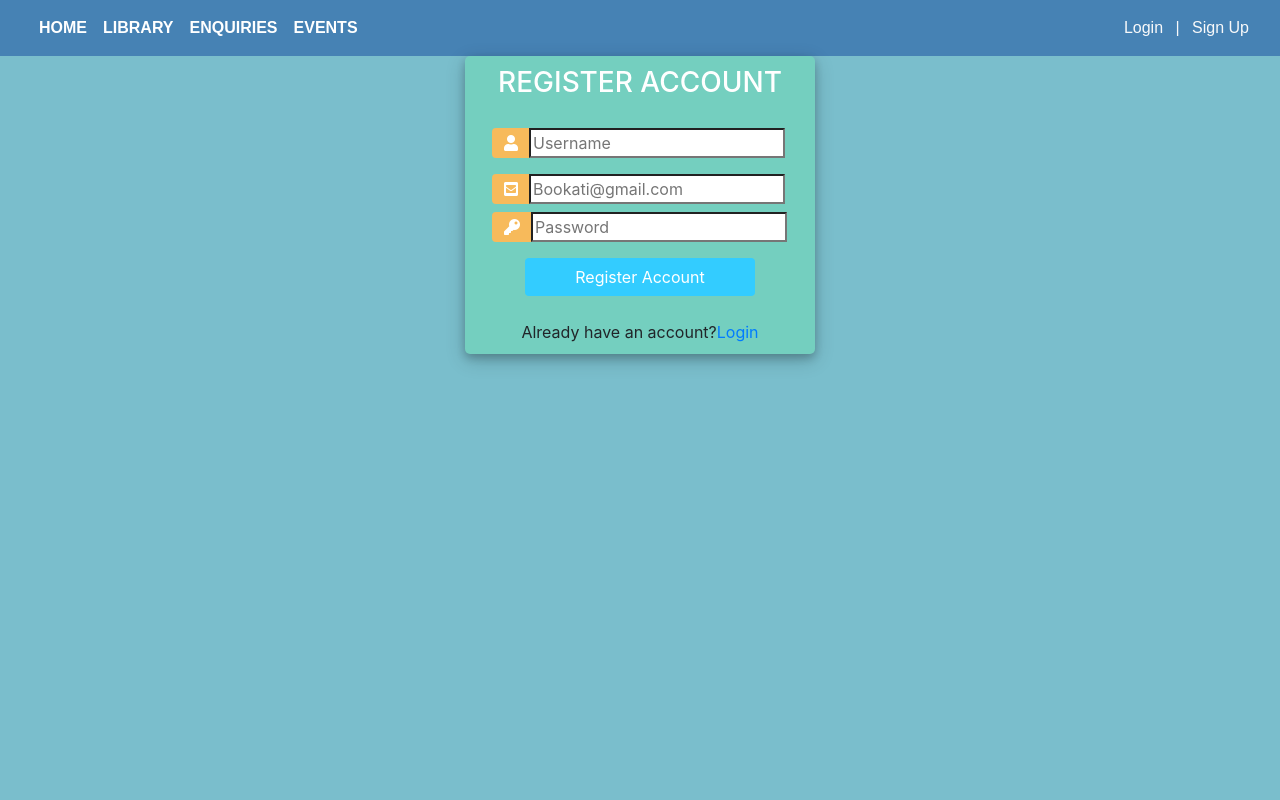
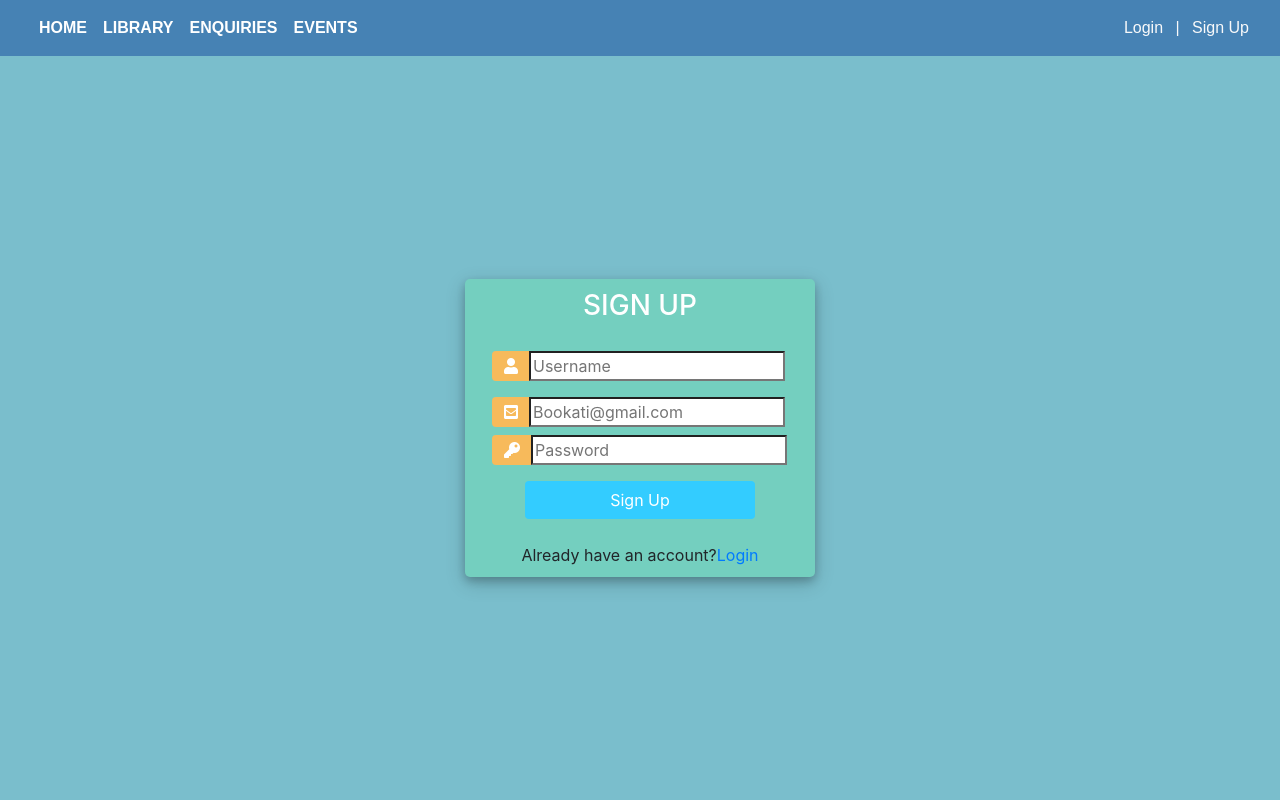
Before and after one commit to Shadtrix/Bookatti_V2, a Flask app: page /sign-up in a window 1280 px wide. Run offline with Flask 3, Linux system fonts and the light colour scheme; some libraries are stand-ins or nearby versions.

Commit message:
fix sign up

```diff
--- a/templates/sign_up.html
+++ b/templates/sign_up.html
@@ -6,7 +6,7 @@ Home
 
 {% block content %}
 <head>
-	<title>Login</title>
+	<title>Sign Up</title>
 	<link rel="stylesheet" href="https://stackpath.bootstrapcdn.com/bootstrap/4.1.3/css/bootstrap.min.css" integrity="sha384-MCw98/SFnGE8fJT3GXwEOngsV7Zt27NXFoaoApmYm81iuXoPkFOJwJ8ERdknLPMO" crossorigin="anonymous">
 	<script src="https://ajax.googleapis.com/ajax/libs/jquery/3.3.1/jquery.min.js"></script>
 	<link rel="stylesheet" href="https://use.fontawesome.com/releases/v5.6.1/css/all.css" integrity="sha384-gfdkjb5BdAXd+lj+gudLWI+BXq4IuLW5IT+brZEZsLFm++aCMlF1V92rMkPaX4PP" crossorigin="anonymous">
@@ -18,6 +18,12 @@ Home
 			padding: 0;
 			height: 100%;
 			background: #7abecc !important;
+		}
+		.login-wrapper {
+			display: flex;
+			justify-content: center;
+			align-items: center;
+			height: calc(100vh - 56px);
 		}
 		.user_card {
 			width: 350px;
@@ -71,11 +77,12 @@ Home
 
 </head>
 <body>
+<div class="login-wrapper">
 	<div class="container h-100">
 		<div class="d-flex justify-content-center h-100">
 			<div class="user_card">
 				<div class="d-flex justify-content-center">
-					<h3 id="form-title">REGISTER ACCOUNT</h3>
+					<h3 id="form-title">SIGN UP</h3>
 				</div>
 				<div class="d-flex justify-content-center form_container">
 
@@ -101,7 +108,7 @@ Home
 
 
 				   		<div class="d-flex justify-content-center mt-3 login_container">
-				 			<input class="btn login_btn" type="submit" value="Register Account">
+				 			<input class="btn login_btn" type="submit" value="Sign Up">
 				   		</div>
 					</form>
 				</div>
@@ -114,6 +121,7 @@ Home
 			</div>
 		</div>
 	</div>
+</div>
 	<script>
 	</script>
 </body>
```
